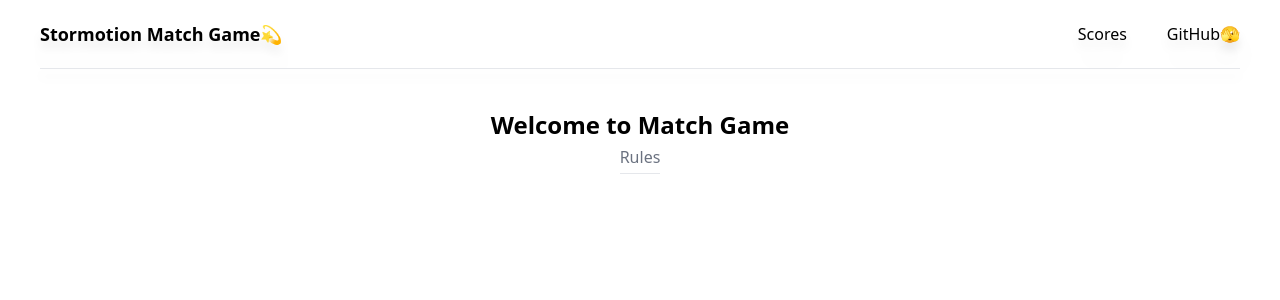
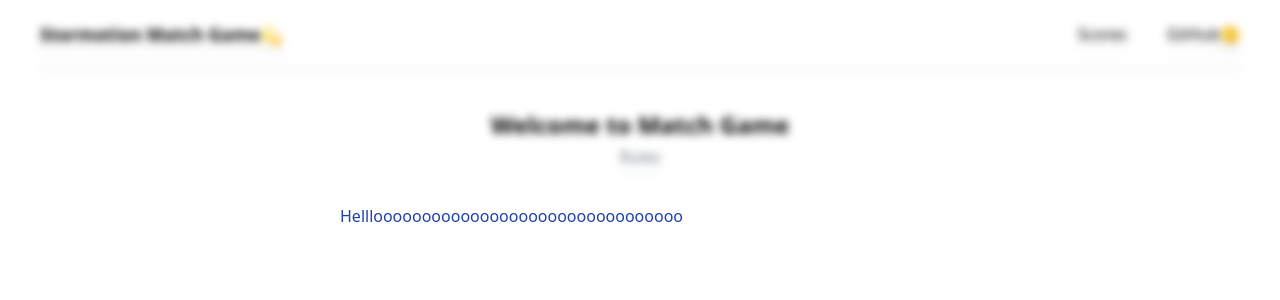
Before and after one commit to mamamamamaa/stormotion_test, a React (Vite) app: page / in a window 1280 px wide. Both pictures are taken after a click on the button "Rules". Shown: the top 300 px of the page. Built offline with nearby package versions, Linux system fonts and the light colour scheme.

Commit message:
add modal

```diff
--- a/index.html
+++ b/index.html
@@ -8,6 +8,8 @@
   </head>
   <body class="container mx-auto px-10">
     <div id="root" ></div>
+    <div id="modal-root"></div>
+
     <script type="module" src="/src/main.tsx"></script>
   </body>
 </html>
--- a/src/components/App.tsx
+++ b/src/components/App.tsx
@@ -1,6 +1,10 @@
 import { MatchGame } from "./MatchGame/MatchGame.tsx";
+import { useState } from "react";
+import { Modal } from "./Modal/Modal.tsx";
 
 export const App = () => {
+  const [a, setA] = useState<boolean>(false);
+
   return (
     <>
       <section>
@@ -8,12 +12,19 @@ export const App = () => {
           Welcome to Match Game
         </h1>
         <button
+          onClick={() => setA(true)}
           type="button"
           className="block mx-auto font-normal border-b py-1 text-gray-500"
         >
           Rules
         </button>
       </section>
+
+      {a && (
+        <Modal handleCloseModal={() => setA(false)}>
+          Hellloooooooooooooooooooooooooooooooo
+        </Modal>
+      )}
       {/*<MatchGame />*/}
     </>
   );
--- /dev/null
+++ b/src/components/Modal/Modal.module.css
@@ -0,0 +1,7 @@
+.backdrop {
+    @apply backdrop-blur-sm fixed top-0 z-10 left-0 w-screen h-screen;
+}
+
+.window {
+    @apply w-1/2 text-blue-800 rounded-xl bg-white dark:text-white p-5 absolute top-1/4 left-1/2 -translate-x-1/2 -translate-y-1/4;
+}
--- /dev/null
+++ b/src/components/Modal/Modal.tsx
@@ -0,0 +1,41 @@
+import { FC, MouseEventHandler, ReactNode, useEffect } from "react";
+import style from "./Modal.module.css";
+import { createPortal } from "react-dom";
+
+interface Props {
+  children: ReactNode;
+  handleCloseModal: () => void;
+}
+
+export const Modal: FC<Props> = ({ children, handleCloseModal }) => {
+  const modalRoot = document.querySelector("#modal-root") as Element;
+  const onBackdropClose: MouseEventHandler<HTMLDivElement> = (event) => {
+    if (event.currentTarget === event.target) {
+      handleCloseModal();
+    }
+  };
+
+  useEffect(() => {
+    const onEscapeClose = (event: KeyboardEvent) => {
+      if (event.code === "Escape") {
+        handleCloseModal();
+      }
+    };
+
+    window.addEventListener("keydown", onEscapeClose);
+
+    return () => window.removeEventListener("keydown", onEscapeClose);
+  }, [handleCloseModal]);
+
+  return createPortal(
+    <div className={style.backdrop} onClick={onBackdropClose}>
+      <section
+        onClick={(e) => e.stopPropagation()}
+        className={style.window + " dark:bg-secondary/800"}
+      >
+        {children}
+      </section>
+    </div>,
+    modalRoot
+  );
+};
```
